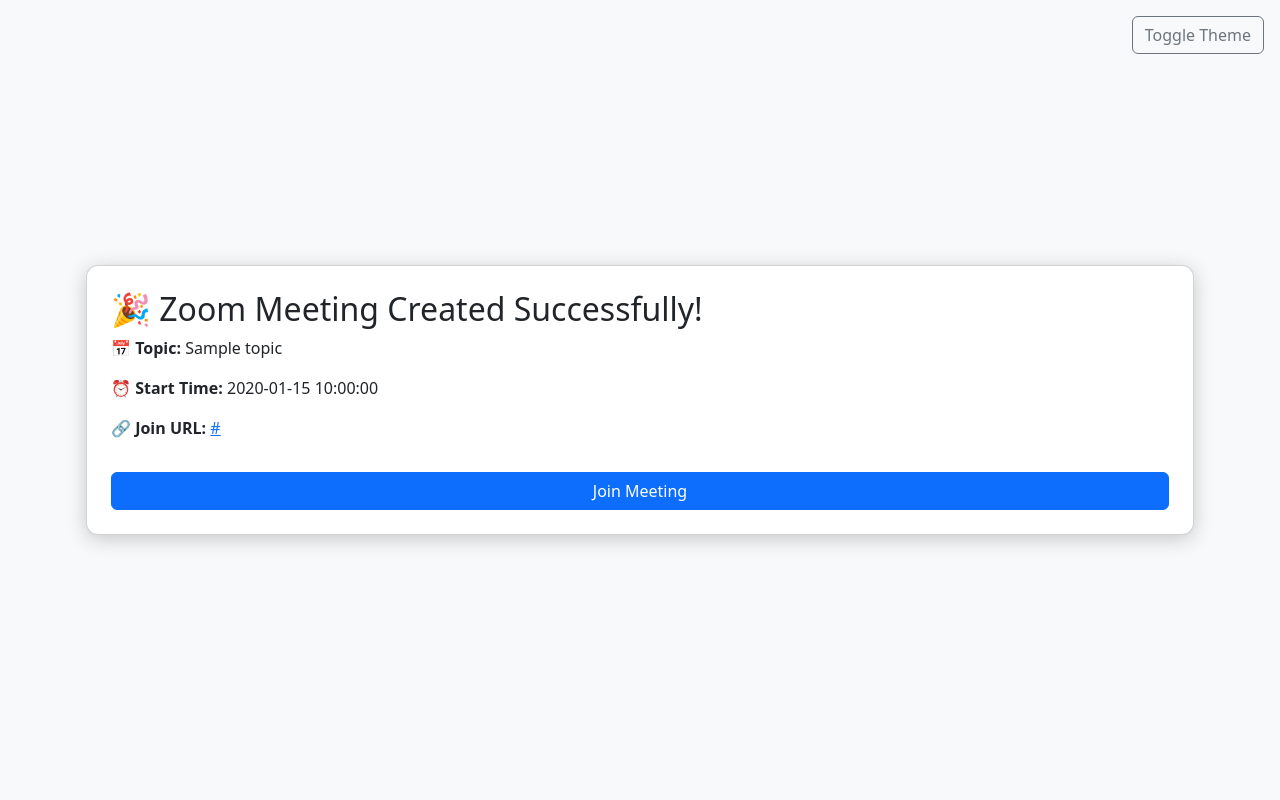
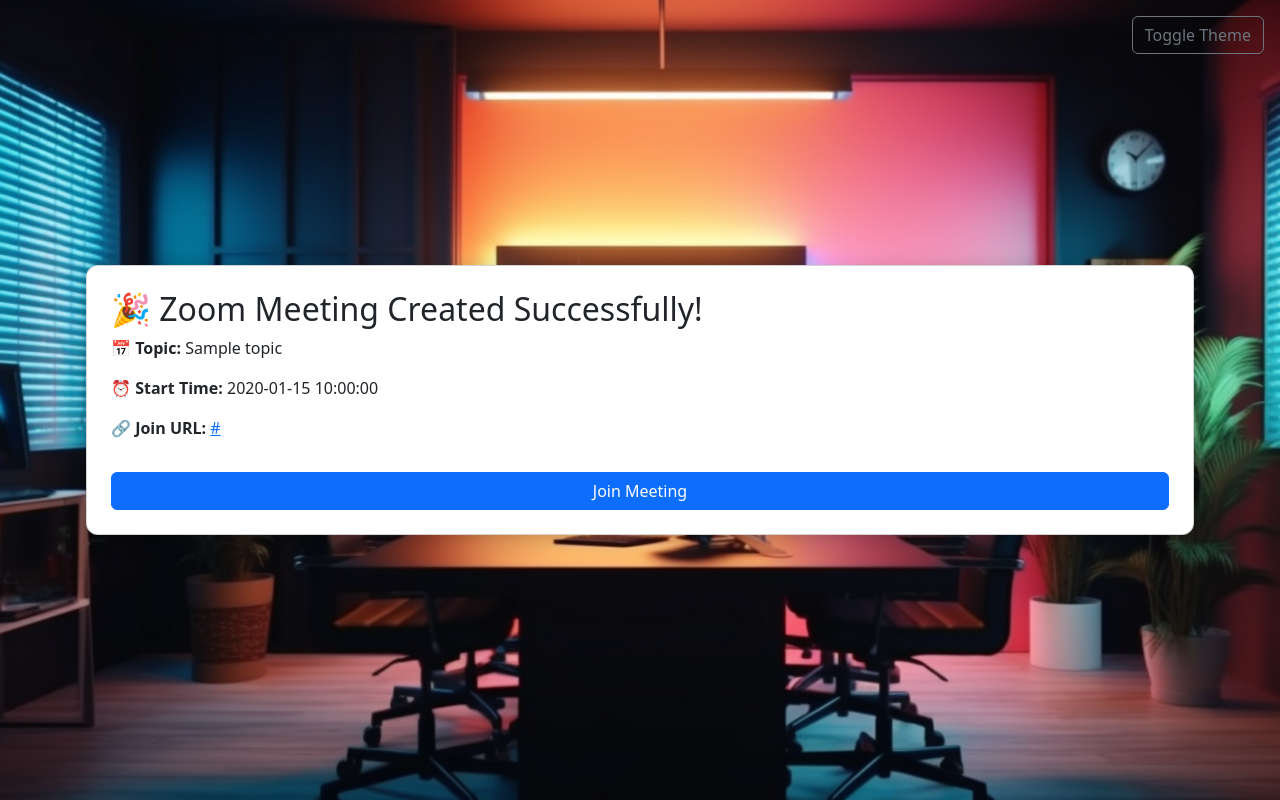
Before and after one commit to imvickykumar999/Zoom-Meeting-API, a Flask app: template templates/meeting_success.html in a window 1280 px wide. Run offline with Flask 3, Linux system fonts and the light colour scheme; the template is opened without the code that fills it: most values are stand-ins (such as "Sample title", 1, 10 or a date in 2020).

Commit message:
Update meeting_success.html

```diff
--- a/templates/meeting_success.html
+++ b/templates/meeting_success.html
@@ -17,6 +17,13 @@
       --card-light: #ffffff;
       --text-dark: #eaeaea;
       --text-light: #212529;
+    }
+
+    body {
+    background: url('https://raw.githubusercontent.com/imvickykumar999/Zoom-Meeting-API/main/templates/bg.png') no-repeat center center fixed;
+    background-size: cover;
+    color: var(--text-dark);
+    transition: background-color 0.3s ease;
     }
 
     body[data-theme='dark'] {
```
